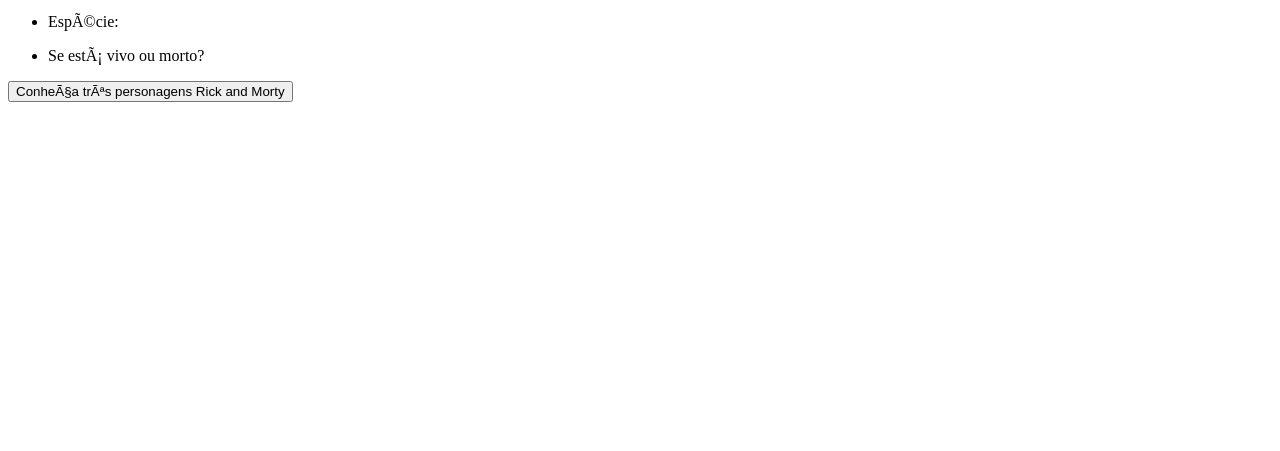
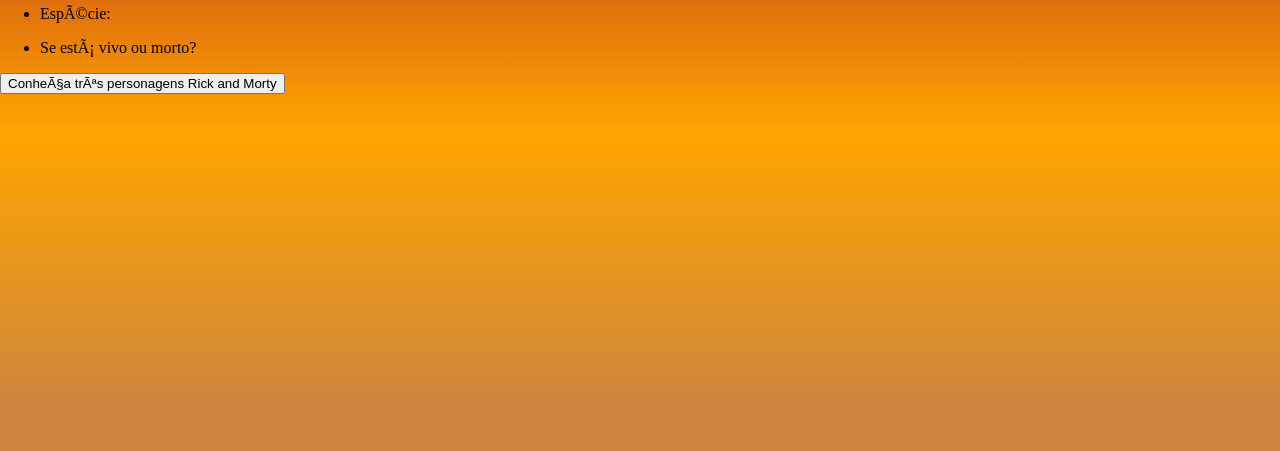
Before and after one commit to rosivanelopes/desafio-3-personagens-rick-and-morty, a plain HTML site: page index.html in a window 1280 px wide. Shown: the part 349-800 px from the top of the page. Drawn offline with Linux system fonts and the light colour scheme.

Commit message:
Implementar estilo para o corpo da pagina

```diff
--- a/index.html
+++ b/index.html
@@ -6,6 +6,7 @@
         <meta http-equiv="X-UA-Compatible" content="IE-edge">
         <meta name="viewport" content="width=device-width, initial-scale=1.0">
         <title>Os três presonagens de desenho Rick and Morty</title>
+        <link rel="stylesheet" href="style.css">
     </head>
     <body>
         <main>
--- a/style.css
+++ b/style.css
@@ -0,0 +1,12 @@
+body {
+    background-image: linear-gradient(
+        180deg,
+        #800000 5%,
+        #B22222 20%,
+        #FFA500 60%,
+        #CD853F 95%
+    );
+    margin: 0;
+    min-height: 100vh;
+    width: 100%;
+}
```
